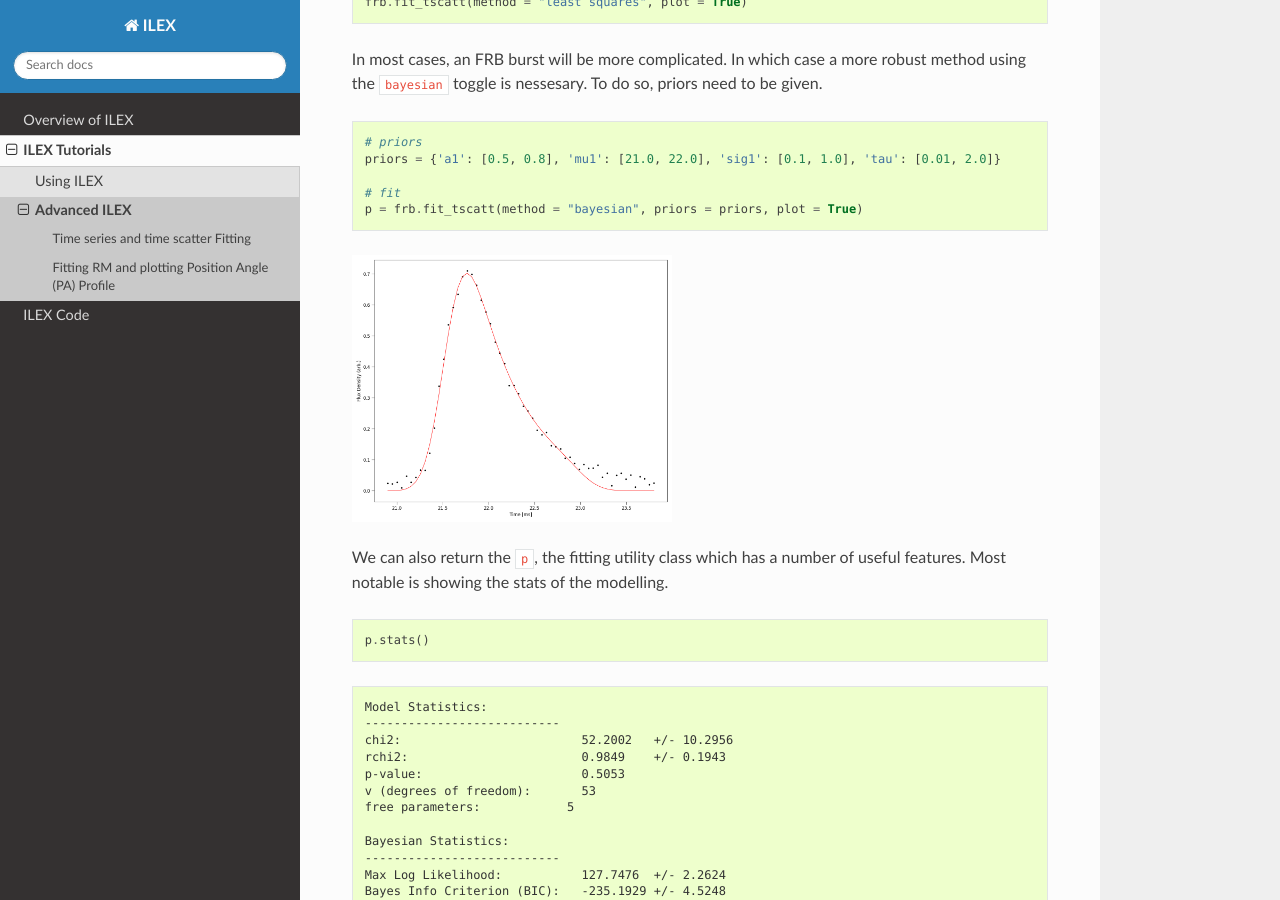
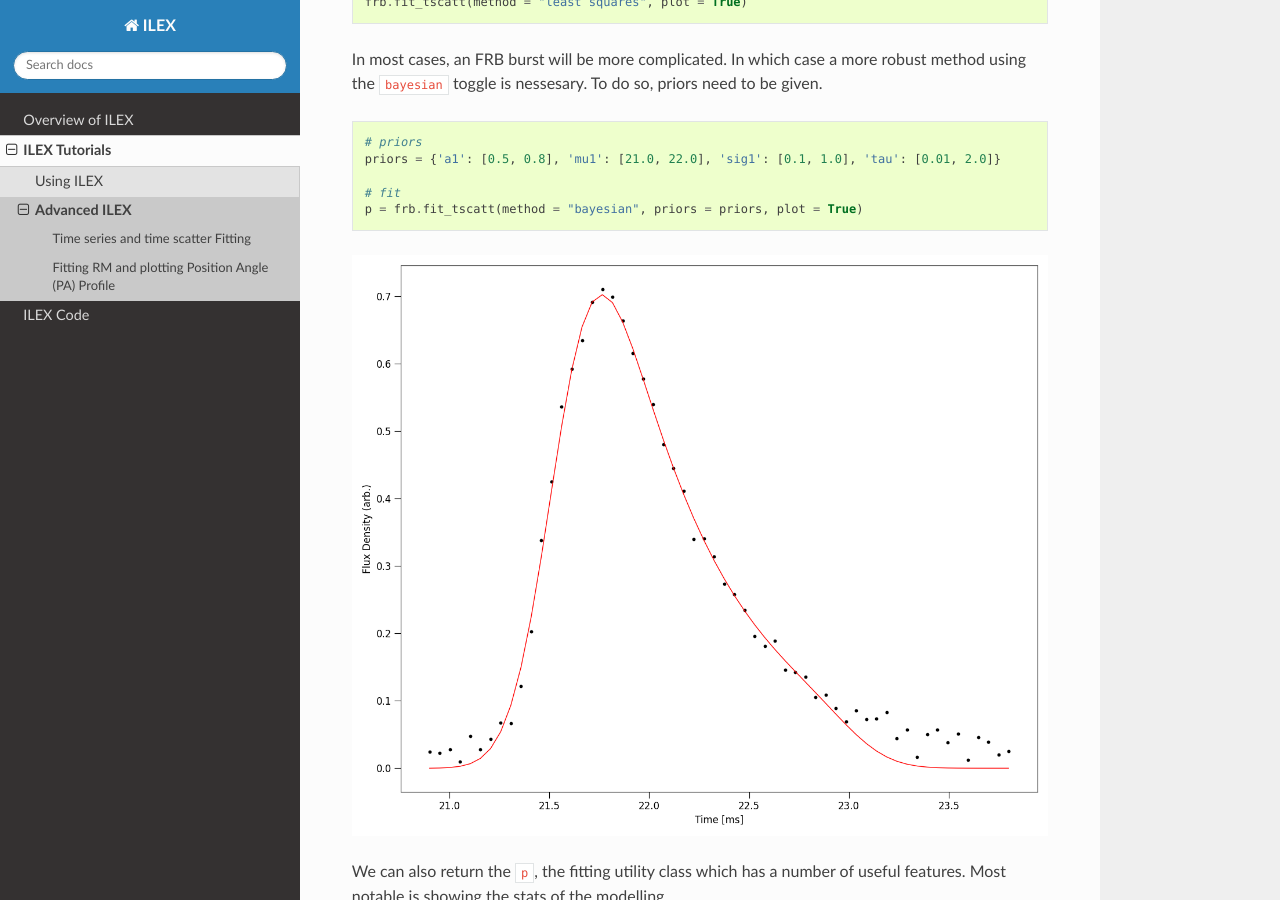
Before and after one commit to tdial2000/ILEX, a Sphinx documentation site: the page built from docs/source/Tutorials/_2.rst, in a window 1280 px wide and 900 px high, scrolled down 523 px. Built offline with Sphinx 7.4.7 and the Read the Docs theme 2.0.0, drawn with Linux system fonts in a browser that asks for light colours.

Commit message:
change figure sizes

```diff
--- a/docs/source/Tutorials/_2.rst
+++ b/docs/source/Tutorials/_2.rst
@@ -37,7 +37,7 @@ toggle is nessesary. To do so, priors need to be given.
     p = frb.fit_tscatt(method = "bayesian", priors = priors, plot = True)
 
 .. image:: 220610_tI_fit2.png
-   :width: 240pt
+   :width: 720pt
 
 We can also return the ``p``, the fitting utility class which has a number of useful features. Most notable is showing
 the stats of the modelling.
@@ -90,7 +90,7 @@ We will fit for the RM first. Once this method runs the fitted RM will be saved
     pa0:  1.0076283903583936     (rad)
 
 .. image:: 220610_RM.png
-   :width: 240pt
+   :width: 720pt
 
 Once RM is calculated, we can plot a bunch of polarisation properties using the master method ``.plot_PA()``.
 
@@ -99,4 +99,4 @@ Once RM is calculated, we can plot a bunch of polarisation properties using the
     frb.plot_PA(terr_crop = [0, 15], plot_L = True, plot = True)
 
 .. image:: 220610_PA.png
-   :width: 240pt
+   :width: 720pt
```
Also changed, not shown: other parts of docs/source/Tutorials/_2.rst (+1 -1 lines).
